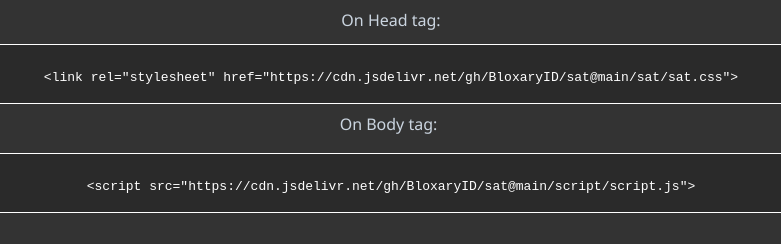
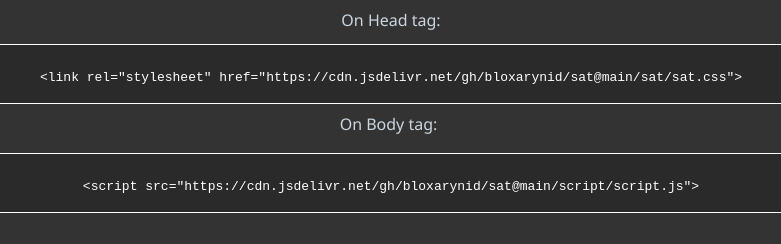
Before and after one commit to bloxarynid/sat, a website: page index.html in a window 1280 px wide. Shown: the part 6569-6813 px from the top of the page, 249-1030 px from the left. Drawn offline with Linux system fonts and the light colour scheme.

Commit message:
Update index.html

```diff
--- a/index.html
+++ b/index.html
@@ -448,12 +448,12 @@
         <h3 style="padding:15px 0 8px 0;">How To Install</h3>
         <p style="padding-bottom:6px 5px 6px 0;;">On Head tag:</p>
         <div class="bg-code">
-          <code style="padding: 0 2.5px 0 2.5px; text-align:start;">&lt;link rel="stylesheet" href="https://cdn.jsdelivr.net/gh/BloxaryID/sat@main/sat/sat.css"&gt;</code>
+          <code style="padding: 0 2.5px 0 2.5px; text-align:start;">&lt;link rel="stylesheet" href="https://cdn.jsdelivr.net/gh/bloxarynid/sat@main/sat/sat.css"&gt;</code>
         </div>
 
         <p style="padding:8px 5px 6px 0;">On Body tag:</p>
         <div class="bg-code">
-          <code style="padding: 0 2.5px 0 2.5px;text-align:start;">&lt;script src="https://cdn.jsdelivr.net/gh/BloxaryID/sat@main/script/script.js"&gt;</code>
+          <code style="padding: 0 2.5px 0 2.5px;text-align:start;">&lt;script src="https://cdn.jsdelivr.net/gh/bloxarynid/sat@main/script/script.js"&gt;</code>
         </div>
       </div>
     </div>
```
